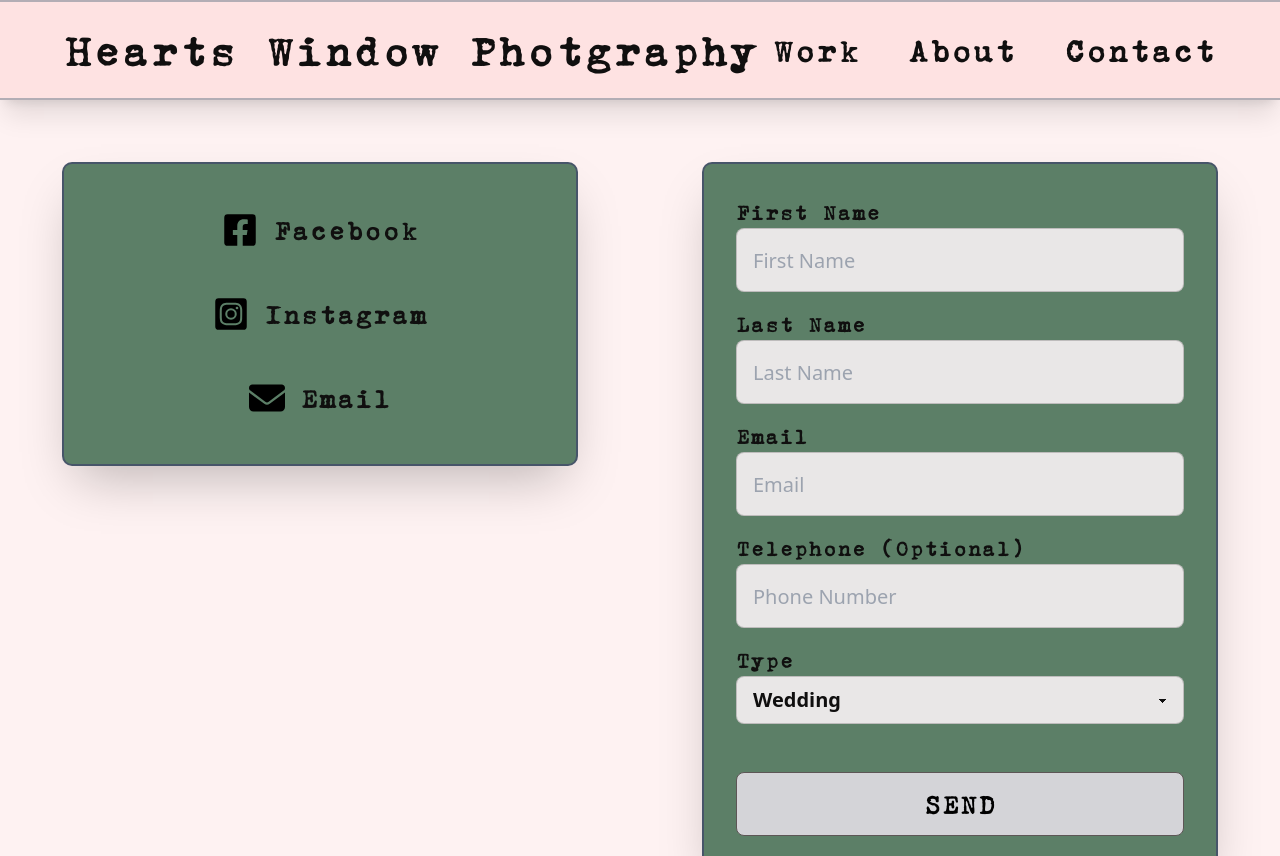
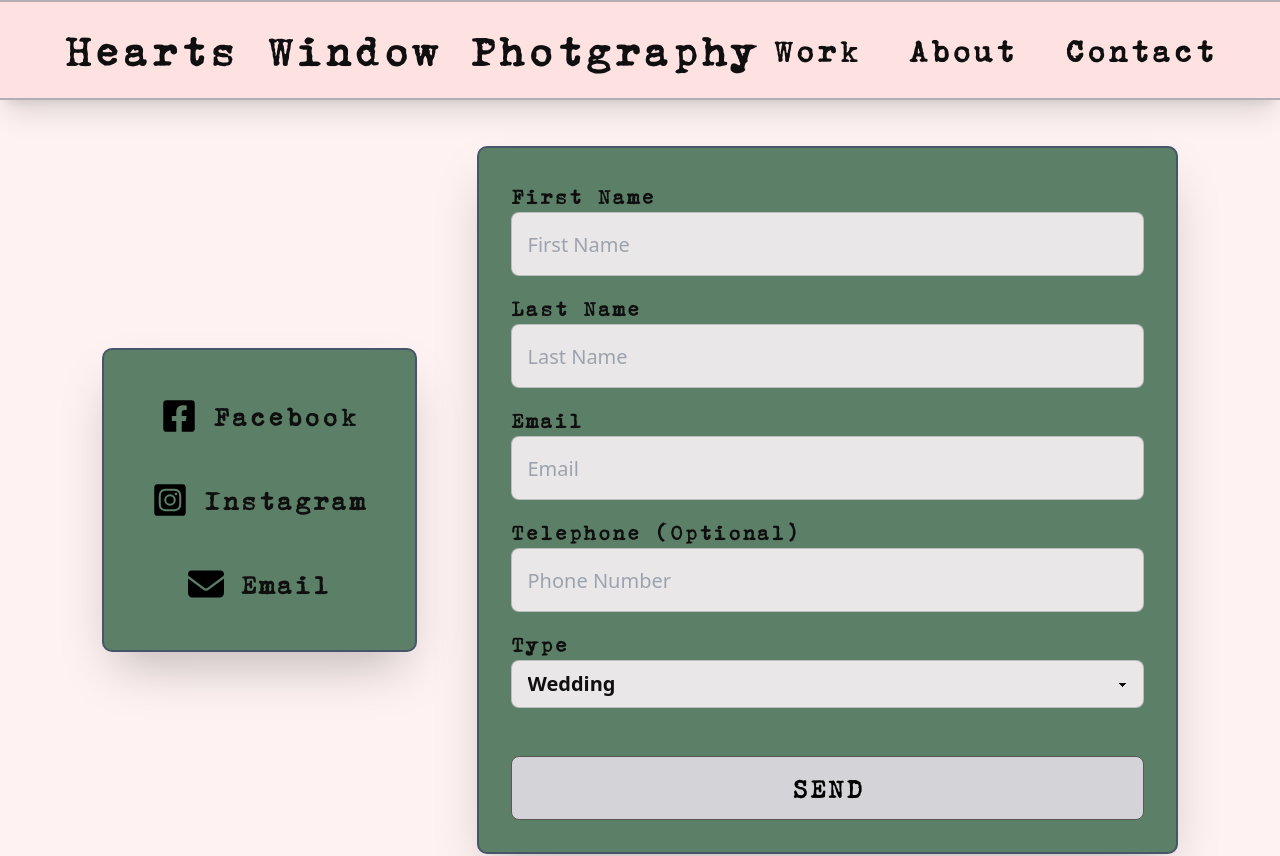
Before and after one commit to BWilske/abby_site_reactjs, a React (Create React App) app: page /contact in a window 1280 px wide. Shown: the top 856 px of the page. Built offline with nearby package versions, Linux system fonts and the light colour scheme.

Commit message:
3 days of work for the worst lightbox ive ever seen, learned a lot though

```diff
--- a/public/index.html
+++ b/public/index.html
@@ -19,6 +19,6 @@
   </head>
   <body>
     <noscript>You need to enable JavaScript to run this app.</noscript>
-    <div id="root"></div>
+    <div id="root" style="min-width: 100vw"></div>
   </body>
 </html>
--- a/src/components/layout/ContactForm.jsx
+++ b/src/components/layout/ContactForm.jsx
@@ -4,9 +4,8 @@ import { useState } from "react";
 function ContactForm() {
   const [successMessage, setSuccessMessage] = useState(null);
 
-  const handleSubmit = async (event, setSuccessMessage) => {
-    event.preventDefault();
-    const formElements = [...event.currentTarget.elements];
+  const handleSubmit = async (e, setSuccessMessage) => {
+    const formElements = [...e.currentTarget.elements];
 
     const filledOutElements = formElements
       //this is the only part i dont understand, need to research
@@ -26,18 +25,18 @@ function ContactForm() {
       body: filledOutElements,
     })
       .then(() => {
-        setSuccessMessage("Successfully submitted!");
+        setSuccessMessage("Sucessfully submitted!");
       })
       .catch((_) => {
         setSuccessMessage(
-          "There was an error with your submission, please try agin or email me diretly using the link to the left"
+          "There was an error with your submission, please try again or email me directly using the link to the left"
         );
       });
   };
 
   return (
     <form
-      className="flex flex-col form-control p-8 max-w-4xl min-w-2xl bg-primary gap-4 rounded-lg shadow-2xl ring-2 ring-slate-600 text-2xl font-typewriter"
+      className="flex flex-col form-control p-8 min-w-full bg-primary gap-4 rounded-lg shadow-2xl ring-2 ring-slate-600 text-2xl font-typewriter lg:min-w-0"
       name="contact"
       method="POST"
       action="/contact"
@@ -122,7 +121,9 @@ function ContactForm() {
       >
         Send
       </button>
-      {successMessage && <p className="font-typewriter">{successMessage}</p>}
+      {successMessage && (
+        <p className="font-typewriter text-center">{successMessage}</p>
+      )}
     </form>
   );
 }
--- a/src/components/layout/Footer.jsx
+++ b/src/components/layout/Footer.jsx
@@ -8,7 +8,7 @@ function Footer() {
         &copy; 2022 Hearts Window Photography
       </h2>
 
-      <div className="grid grid-cols-2 ml-auto">
+      <div className="grid grid-cols-2 relative">
         <a href="https://www.facebook.com/heartswindowphotography">
           <FbLogo width="36"></FbLogo>
         </a>
--- a/src/components/layout/GalleryCard.jsx
+++ b/src/components/layout/GalleryCard.jsx
@@ -1,8 +1,22 @@
-function GalleryCard({ data }, key) {
+import { useContext } from "react";
+import LightboxContext from "../../context/gallery/LightboxContext";
+
+function GalleryCard({ data }) {
   const { photo, alt } = data;
+  const { setImage, toggleLightbox } = useContext(LightboxContext);
+
+  //this yanks the target from the event, and sets the lightbox context to the appropriate values
   return (
     <div className=" hover:shadow-2xl hover:bg-blend-darken hover:scale-105 ring-zinc-400 ring-2 ring-opacity-70">
-      <img src={photo} alt={alt} />
+      <img
+        src={photo}
+        alt={alt}
+        onClick={() => {
+          setImage(photo, alt);
+
+          toggleLightbox();
+        }}
+      />
     </div>
   );
 }
--- a/src/components/layout/GalleryComponent.jsx
+++ b/src/components/layout/GalleryComponent.jsx
@@ -1,16 +1,24 @@
 import GalleryCard from "./GalleryCard";
+import { useContext } from "react";
 import { v4 as uuidv4 } from "uuid";
+import LightboxContext from "../../context/gallery/LightboxContext";
+import Lightbox from "./Lightbox";
 
 function GalleryComponent({ photoData }) {
-  let renderCard = (data, id = uuidv4()) => {
-    return <GalleryCard data={data} key={id}></GalleryCard>;
+  const { lightboxOpen } = useContext(LightboxContext);
+
+  let renderCard = (data) => {
+    return <GalleryCard data={data} key={uuidv4()}></GalleryCard>;
   };
   return (
-    <div className="w-auto h-auto bg-red-50 flex justify-center z-100 ">
-      <div className=" my-8 grid gap-2 grid-cols-1 md:grid-cols-2 lg:grid-cols-3 xl:grid-cols-4">
-        {photoData.map((data) => renderCard(data))}
+    <>
+      {lightboxOpen ? <Lightbox /> : null}
+      <div className="w-auto h-auto bg-red-50 flex justify-center items-center px-8 z-100 ">
+        <div className=" my-8 grid gap-2 grid-cols-1 md:grid-cols-2 lg:grid-cols-3 xl:grid-cols-4">
+          {photoData.map((data) => renderCard(data))}
+        </div>
       </div>
-    </div>
+    </>
   );
 }
 
--- a/src/components/layout/Header.jsx
+++ b/src/components/layout/Header.jsx
@@ -8,7 +8,7 @@ function Header() {
   const [menuOpen, setmenuOpen] = useState(false);
   return (
     <>
-      <header className="bg-opacity-100 bg-red-100 shadow-xl  flex justify-between font-typewriter z-10 border-y-2 border-zinc-400 border-opacity-80  lg:px-16  ">
+      <header className="bg-red-100 shadow-xl  flex justify-between font-typewriter z-10 border-y-2 border-zinc-400 border-opacity-80  lg:px-16  ">
         <div className="flex m-auto lg:m-0">
           <Link to="/">
             <h1 className="xl:text-5xl md:text-4xl text-2xl py-6 ">
@@ -17,7 +17,7 @@ function Header() {
           </Link>
 
           <div
-            className=" absolute top-1 right-1 space-y-2 z-20 lg:hidden md:top-1 md:right-1 ring-2 rounded-sm ring-slate-800 p-1"
+            className=" overflow-hidden absolute top-1 right-1 space-y-2 z-20 lg:hidden ring-2 rounded-sm ring-slate-800 p-1"
             onClick={() => {
               if (menuOpen) {
                 setmenuOpen(false);
@@ -32,7 +32,7 @@ function Header() {
           </div>
 
           {menuOpen && (
-            <div className=" py-4 w-full absolute top-0 right-0 bg-primary min-h-fit flex flex-col space-y-4 items-center z-10 text-5xl lg:hidden">
+            <div className=" py-4 min-w-full absolute top-0 right-0 bg-primary min-h-fit flex flex-col space-y-4 items-center z-10 text-5xl lg:hidden">
               <MobileHeaderLink
                 data={{ target: "/gallery_directory", title: "Work" }}
               ></MobileHeaderLink>
--- /dev/null
+++ b/src/components/layout/Lightbox.jsx
@@ -0,0 +1,17 @@
+import { useContext, useRef } from "react";
+import React from "react";
+import LightboxContext from "../../context/gallery/LightboxContext";
+
+function Lightbox() {
+  const { toggleLightbox, lightboxImage } = useContext(LightboxContext);
+  return (
+    <div
+      className="ring-4 ring-slate-400 bg-primary fixed inset-0 m-auto h-fit lg:w-1/2  md:w-3/4 w-11/12 "
+      onClick={() => toggleLightbox()}
+    >
+      {lightboxImage}{" "}
+    </div>
+  );
+}
+
+export default Lightbox;
--- a/src/components/pages/Contact.jsx
+++ b/src/components/pages/Contact.jsx
@@ -1,49 +1,36 @@
 import React from "react";
 import { FbLogo, IgLogo, EmailLogo } from "../../assets/svg";
 import ContactForm from "../layout/ContactForm";
-import camera from "../../assets/images/contact/camera.jpg";
 
 function Contact() {
   return (
-    <div className="grid  grid-rows-2 lg:grid-cols-2 px-16 gap-x-32 py-16 place-content-center ">
-      <div className="bg-primary min-w-2xl max-w-4xl  max-h-fit justify-center items-center flex md:flex-col rounded-lg shadow-2xl ring-2 ring-slate-600 gap-12 p-12 font-typewriter text-3xl lg:mb-0 mb-16">
+    <div className=" flex justify-center flex-col items-center p-12 lg:flex-row ">
+      <div className=" flex justify-center items-center bg-primary min-h-fit gap-12 p-12 mb-12 font-typewriter text-3xl ring-2 ring-slate-600 rounded-lg shadow-2xl lg:mr-16 lg:mb-0 md:flex-col ">
         <a href="https://www.facebook.com/heartswindowphotography">
-          <div className="flex justify-center items-center gap-4 ">
+          <div className="flex justify-center items-center ">
             <span>
               <FbLogo width="36"></FbLogo>
             </span>
-            <p className=" hidden md:block">Facebook</p>
+            <p className="hidden md:block ml-4">Facebook</p>
           </div>
         </a>
         <a href="https://www.instagram.com/hearts_window_photography/">
-          <div className="flex justify-center items-center gap-4">
+          <div className="flex justify-center items-center ">
             <span>
               <IgLogo width="36"></IgLogo>
             </span>
-            <p className=" hidden md:block">Instagram</p>
+            <p className=" hidden md:block ml-4">Instagram</p>
           </div>
         </a>
         <a href="mailto:heartswindowphotographer@gmail.com">
-          <div className="flex justify-center items-center gap-4 ">
+          <div className="flex justify-center items-center  ">
             <span>
               <EmailLogo width="36"></EmailLogo>
             </span>
-            <p className="hidden md:block">Email</p>
+            <p className="hidden md:block ml-4">Email</p>
           </div>
         </a>
       </div>
-      {/* <div className="flex flex-col flex-1 w-auto my-8 gap-y-8 ">
-        <div className="bg-slate-200  mr-auto px-48 py-24 ring-2 ring-slate-600 rounded-xl">
-        test
-        </div>
-        <div className="bg-slate-200  ml-auto px-48 py-24 ring-2 ring-slate-600 rounded-xl">
-        test
-        </div>
-        <div className="bg-slate-200  mr-auto px-48 py-24 ring-2 ring-slate-600 rounded-xl">
-        test
-        </div>
-      </div> */}
-      {/* <img src={camera} alt="" className="opacity-80 ring-slate-600 ring-2 " /> */}
       <ContactForm></ContactForm>
     </div>
   );
--- a/src/components/pages/Main.jsx
+++ b/src/components/pages/Main.jsx
@@ -1,9 +1,9 @@
 import React from "react";
 import GallerySubCard from "../layout/GallerySubCard";
-import photoData from "../../data";
+import Collage from "../../assets/images/main/collageNew.jpg";
 
 function main() {
-  return <>main</>;
+  return <img src={Collage} alt="" width="2500" className="ml-auto pr-16" />;
 }
 
 export default main;
--- a/src/components/pages/gallery/wedding.jsx
+++ b/src/components/pages/gallery/wedding.jsx
@@ -1,10 +1,11 @@
 import React from "react";
 import GalleryComponent from "../../layout/GalleryComponent";
+import family from "../../../assets/images/gallerydir/family15.jpg";
 
 function Wedding() {
   let testData = [
     {
-      photo: "https://api.lorem.space/image/shoes?w=400&h=225",
+      photo: family,
       alt: "item",
     },
     {
--- /dev/null
+++ b/src/context/gallery/LightboxContext.js
@@ -0,0 +1,29 @@
+import { createContext, useState } from "react";
+
+const LightboxContext = createContext();
+
+export const LightboxProvider = ({ children }) => {
+  const [lightboxOpen, setLightboxOpen] = useState(null);
+  const [lightboxImage, setLightboxImage] = useState(null);
+
+  const setImage = (src, alt) => {
+    setLightboxImage(<img src={src} alt={alt} width="800" />);
+  };
+  const toggleLightbox = () =>
+    lightboxOpen ? setLightboxOpen(false) : setLightboxOpen(true);
+
+  return (
+    <LightboxContext.Provider
+      value={{
+        lightboxOpen,
+        lightboxImage,
+        setImage,
+        toggleLightbox,
+      }}
+    >
+      {children}
+    </LightboxContext.Provider>
+  );
+};
+
+export default LightboxContext;
```
Also changed, not shown: src/App.js (+7 -1 lines), src/assets/images/main/collage3to2.jpg (added), src/assets/images/main/collageNew.jpg (added).
